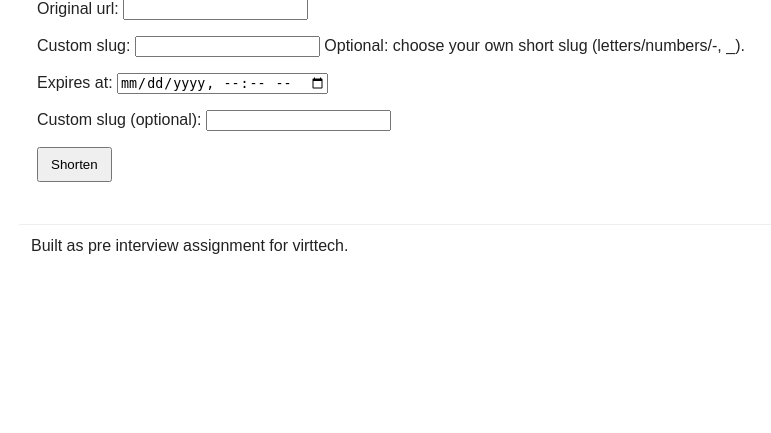
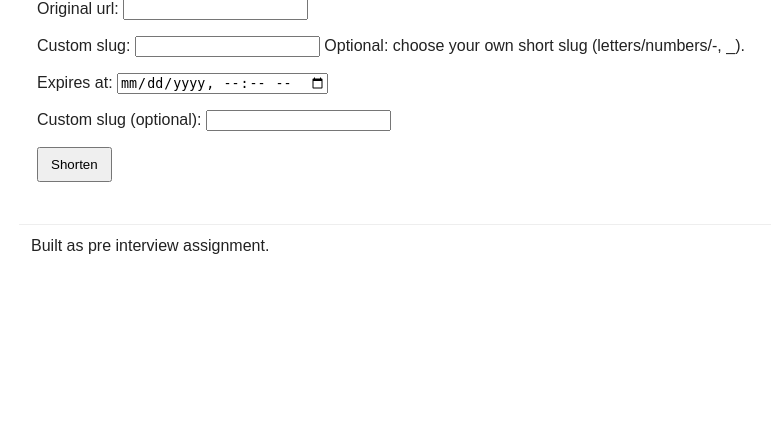
Before and after one commit to ManirajKatuwal/urlshortner, a Django app: page /create/ in a window 1280 px wide. Shown: the part 130-563 px from the top of the page, without its empty margins (171-942 px from the left). Run offline with Django 5.2, Linux system fonts and the light colour scheme; a user stored in the database is signed in.

Commit message:
Update footer text in base.html

```diff
--- a/URL Shortner/urlshortener_project/templates/base.html
+++ b/URL Shortner/urlshortener_project/templates/base.html
@@ -27,7 +27,7 @@
     {% block content %}{% endblock %}
   </main>
   <footer style="padding:12px; border-top:1px solid #eee; margin-top:24px;">
-    Built as pre interview assignment for virttech.
+    Built as pre interview assignment.
   </footer>
 </body>
 </html>
```
